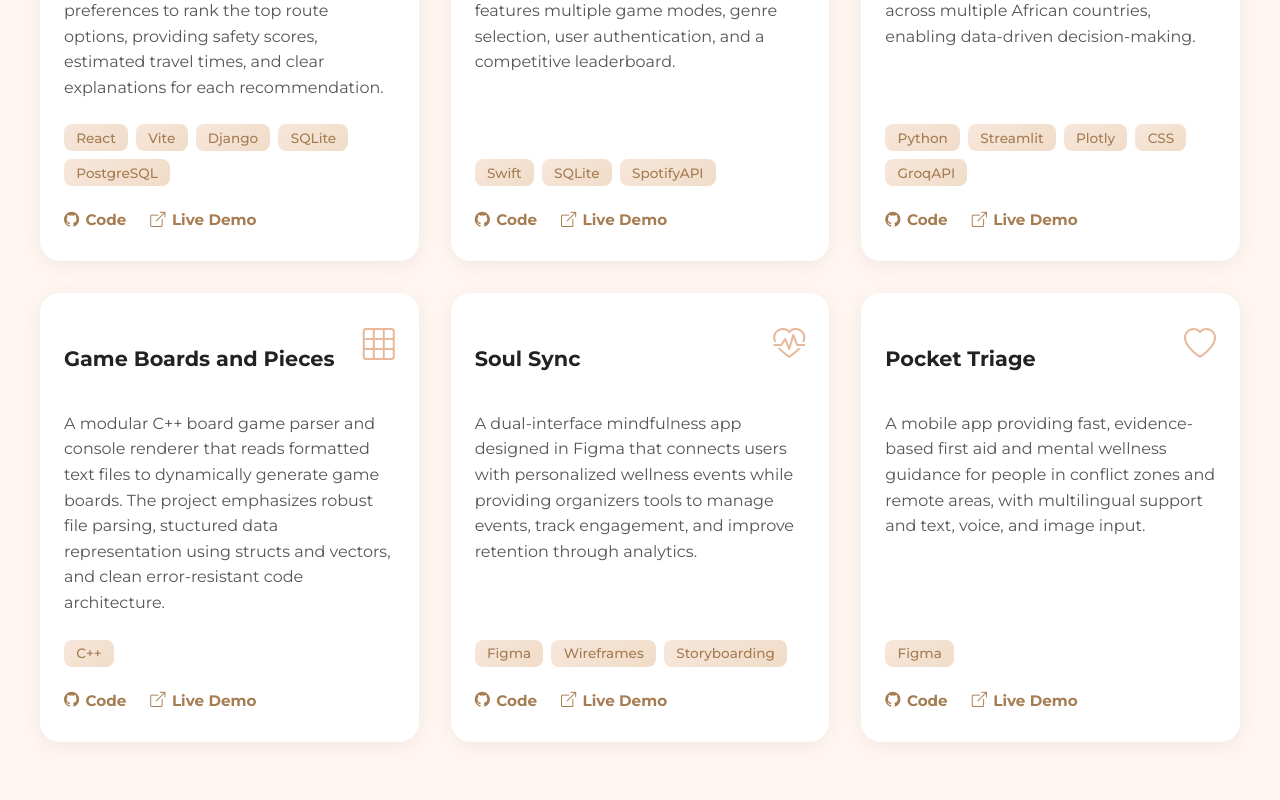
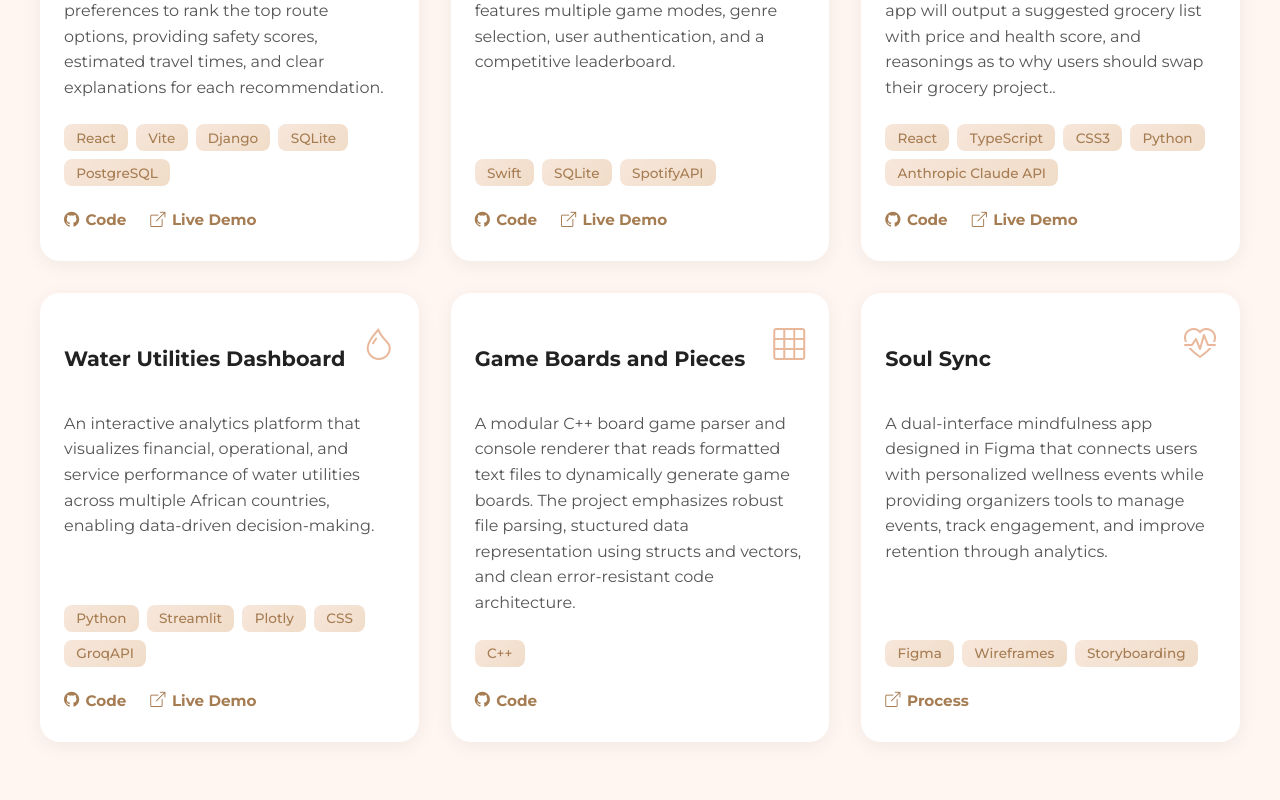
Before and after one commit to nicolelucas03/personal_website_redesign, a React (Create React App) app: page / in a window 1280 px wide. Shown: the part 1980-2780 px from the top of the page. Built offline with nearby package versions, Linux system fonts and the light colour scheme.

Commit message:
updated some content

```diff
--- a/src/App.js
+++ b/src/App.js
@@ -153,6 +153,30 @@ function App() {
           </div>
           <div className="project-card">
             <div className="project-header">
+              <h3>SmartCart</h3>
+              <div className="project-icon">
+                <i className="bi bi-basket"></i>
+              </div>
+            </div>
+            <p>A web app that helps users shop healthier while also achieving their budget goals. Using Claude AI, the web app will output a suggested grocery list with price and health score, and reasonings as to why users should swap their grocery project..</p>
+            <div className="tech-tags">
+              <span>React</span>
+              <span>TypeScript</span>
+              <span>CSS3</span>
+              <span>Python</span>
+              <span>Anthropic Claude API</span>
+            </div>
+            <div className="project-links">
+              <a href="https://github.com/nicolelucas03/nutrition_on_a_budget" className="project-link">
+                <i className="bi bi-github"></i> Code
+              </a>
+              <a href="https://github.com/nicolelucas03/nutrition_on_a_budget" className="project-link">
+                <i className="bi bi-box-arrow-up-right"></i> Live Demo
+              </a>
+            </div>
+          </div>
+          <div className="project-card">
+            <div className="project-header">
               <h3>Water Utilities Dashboard</h3>
               <div className="project-icon">
                 <i className="bi bi-droplet"></i>
@@ -190,9 +214,9 @@ function App() {
               <a href="https://github.com/nicolelucas03/gameboards-and-pieces" className="project-link">
                 <i className="bi bi-github"></i> Code
               </a>
-              <a href="/" className="project-link">
+              {/* <a href="/" className="project-link">
                 <i className="bi bi-box-arrow-up-right"></i> Live Demo
-              </a>
+              </a> */}
             </div>
           </div>
           <div className="project-card">
@@ -209,31 +233,8 @@ function App() {
               <span>Storyboarding</span>
             </div>
             <div className="project-links">
-              <a href="/" className="project-link">
-                <i className="bi bi-github"></i> Code
-              </a>
-              <a href="/" className="project-link">
-                <i className="bi bi-box-arrow-up-right"></i> Live Demo
-              </a>
-            </div>
-          </div>
-          <div className="project-card">
-            <div className="project-header">
-              <h3>Pocket Triage</h3>
-              <div className="project-icon">
-                <i className="bi bi-heart"></i>
-              </div>
-            </div>
-            <p>A mobile app providing fast, evidence-based first aid and mental wellness guidance for people in conflict zones and remote areas, with multilingual support and text, voice, and image input.</p>
-            <div className="tech-tags">
-              <span>Figma</span>
-            </div>
-            <div className="project-links">
-              <a href="/" className="project-link">
-                <i className="bi bi-github"></i> Code
-              </a>
-              <a href="/" className="project-link">
-                <i className="bi bi-box-arrow-up-right"></i> Live Demo
+              <a href="https://drive.google.com/file/d/1ylh747wMu4oN4QoJHhPqF5psW8pKk8DE/view?usp=sharing" className="project-link">
+                <i className="bi bi-box-arrow-up-right"></i> Process
               </a>
             </div>
           </div>
@@ -338,9 +339,9 @@ function App() {
             <div className="cert-org"><i className="bi bi-link-45deg"></i> EquitechFutures.org</div>
             <div className="cert-year">2025</div>
             <div className="cert-desc">Certified in Scrum framework and agile project management methodologies.</div>
-            <div className="cert-id">ID: <span>PSM-2023</span></div>
+            {/* <div className="cert-id">ID: <span>PSM-2023</span></div> */}
             <a className="cert-link" href="/">
-              <span>View Credential</span>
+              <span>In Process</span>
               <i className="bi bi-arrow-right"></i>
             </a>
           </div>
```
